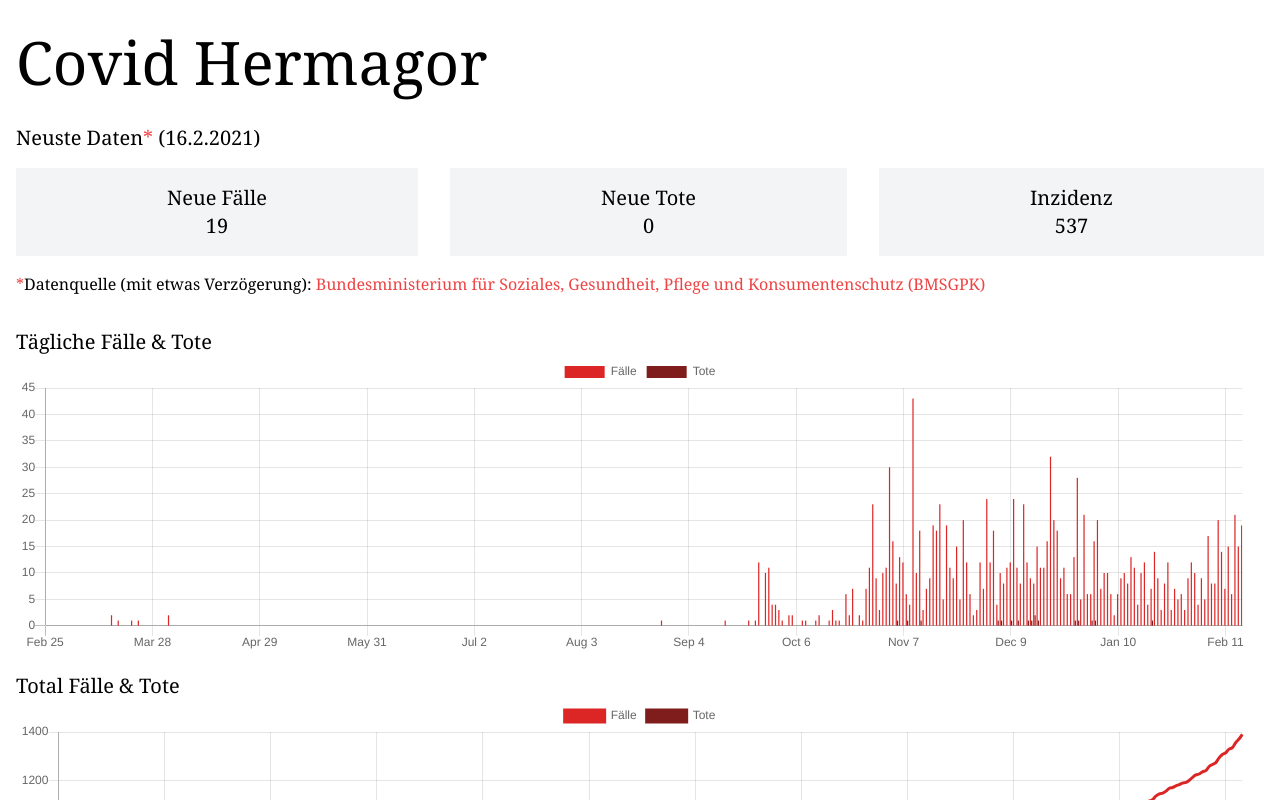
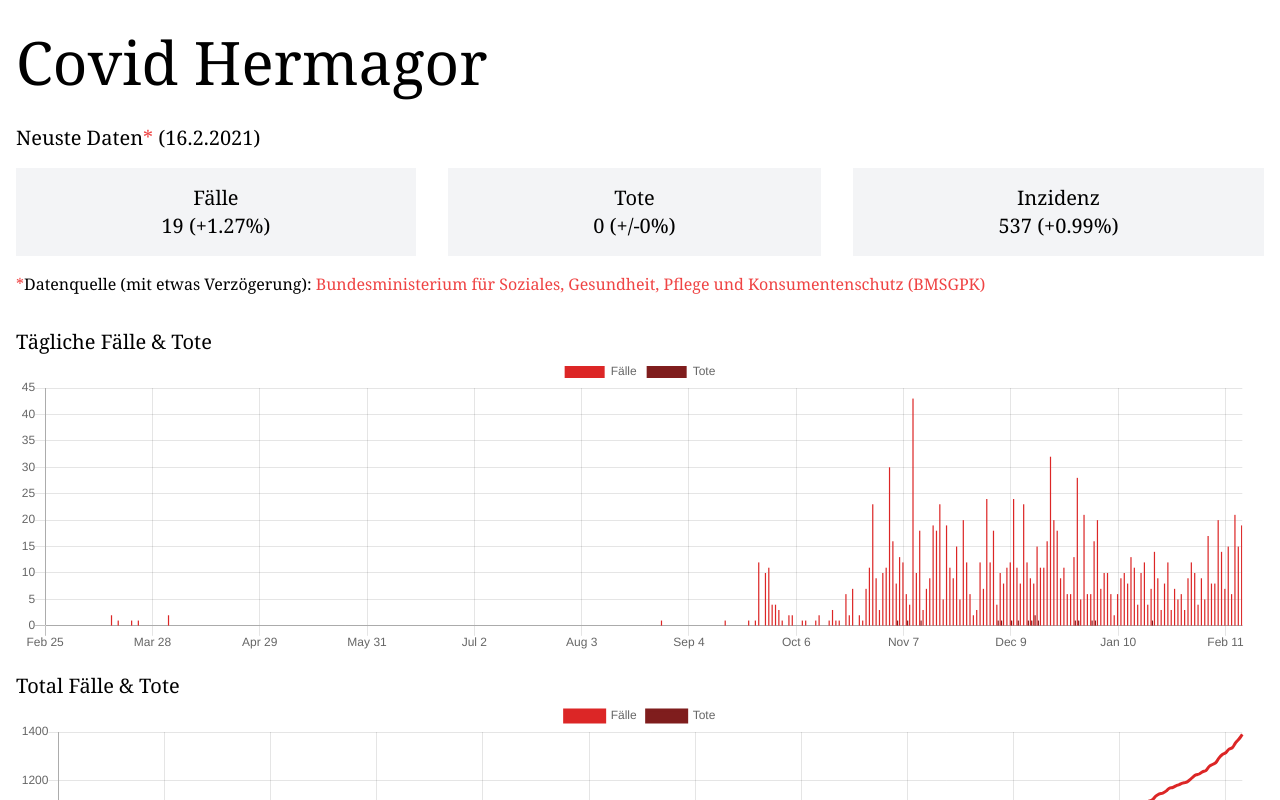
Before and after one commit to chrigu/hermagor-covid, a Vue app in the folder covid-web/: page / in a window 1280 px wide. Shown: the top 800 px of the page. Built offline with nearby package versions, Linux system fonts and the light colour scheme.

Commit message:
Add change

```diff
--- a/covid-web/src/views/Home.vue
+++ b/covid-web/src/views/Home.vue
@@ -5,16 +5,16 @@
       <h2 class="text-xl mb-4">Neuste Daten<span class="text-red-500">*</span> ({{humanReadableLastestDate}})</h2>
       <ul class="flex flex-col md:flex-row">
         <li class="flex-auto bg-gray-100 text-center py-4 mb-4 md:mb-0">
-          <h3 class="text-2xl md:text-xl">Neue Fälle</h3>
-          <p class="text-2xl md:text-xl">{{latestCases}}</p>
+          <h3 class="text-2xl md:text-xl">Fälle</h3>
+          <p class="text-2xl md:text-xl">{{currentData(latestCases)}} ({{latestChange(latestCases)}})</p>
         </li>
         <li class="flex-auto bg-gray-100 text-center py-4 md:mx-8 mb-4 md:mb-0">
-          <h3 class="text-2xl md:text-xl">Neue Tote</h3>
-          <p class="text-2xl md:text-xl">{{latestDeaths}}</p>
+          <h3 class="text-2xl md:text-xl">Tote</h3>
+          <p class="text-2xl md:text-xl">{{currentData(latestDeaths)}} ({{latestChange(latestDeaths)}})</p>
         </li>
         <li class="flex-auto bg-gray-100 text-center py-4">
           <h3 class="text-2xl md:text-xl">Inzidenz</h3>
-          <p class="text-2xl md:text-xl">{{roundedIncedence}}</p>
+          <p class="text-2xl md:text-xl">{{roundedIncedence}} ({{latestChange(latestIncidences)}})</p>
         </li>
       </ul>
       <p class="mt-4"><span class="text-red-500">*</span>Datenquelle (mit etwas Verzögerung): <a class="text-red-500" href="https://www.data.gv.at/katalog/dataset/covid-19-zeitliche-darstellung-von-daten-zu-covid19-fallen-je-bezirk">Bundesministerium für Soziales, Gesundheit, Pflege und Konsumentenschutz (BMSGPK)</a></p>
@@ -71,14 +71,15 @@ export default {
         datasets: []
       },
       latestDate: null,
-      latestCases: -1,
-      latestDeaths: -1,
-      latestIncidence: -1
+      latestCases: [],
+      latestDeaths: [],
+      latestIncidences: []
     }
   },
   computed: {
     roundedIncedence () {
-      return Math.round(this.latestIncidence)
+      const latestIncidence = this.currentData(this.latestIncidences)
+      return Math.round(latestIncidence)
     },
     humanReadableLastestDate () {
       const date = new Date(this.latestDate)
@@ -86,6 +87,27 @@ export default {
     }
   },
   methods: {
+    currentData (data) {
+      if (data.length === 2) {
+        return data[1].y
+      }
+      return -1
+    },
+    latestChange (data) {
+      let change = 0
+
+      if (data.length === 2) {
+        change = (data[1].y / data[0].y).toFixed(2)
+      }
+
+      if (change > 0) {
+        return `+${change}%`
+      } else if (change < 0) {
+        return `-${change}%`
+      }
+
+      return '+/-0%'
+    },
     createDataSet (data, label, color) {
       return {
         label: label,
@@ -96,8 +118,8 @@ export default {
         pointRadius: 0
       }
     },
-    getLatestDatapoint (data) {
-      return data.slice(-1)[0]
+    getLatestDatapoints (data, index = -2) {
+      return data.slice(index)
     },
     hasDatasets (data) {
       return data.datasets.length > 0
@@ -146,10 +168,10 @@ export default {
 
     this.incidenceData.datasets = [this.createDataSet(covidData.incidence, 'Inzidenz', '#DC2626')]
 
-    this.latestDate = this.getLatestDatapoint(covidData.cases).x
-    this.latestCases = this.getLatestDatapoint(covidData.cases).y
-    this.latestDeaths = this.getLatestDatapoint(covidData.deaths).y
-    this.latestIncidence = this.getLatestDatapoint(covidData.incidence).y
+    this.latestDate = this.getLatestDatapoints(covidData.cases, -1)[0].x
+    this.latestCases = this.getLatestDatapoints(covidData.cases)
+    this.latestDeaths = this.getLatestDatapoints(covidData.deaths)
+    this.latestIncidences = this.getLatestDatapoints(covidData.incidence)
   }
 }
 </script>
```
Also changed, not shown: 1 other file (tests, documents, lock files or other folders).
